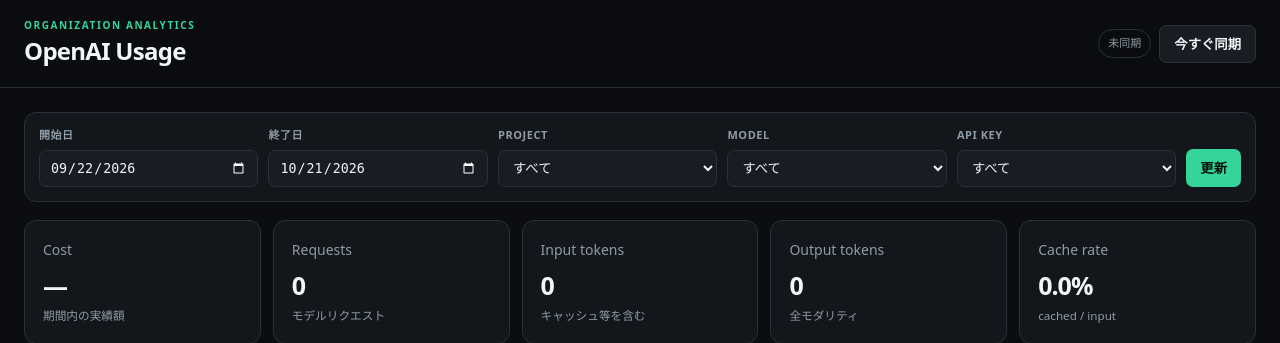
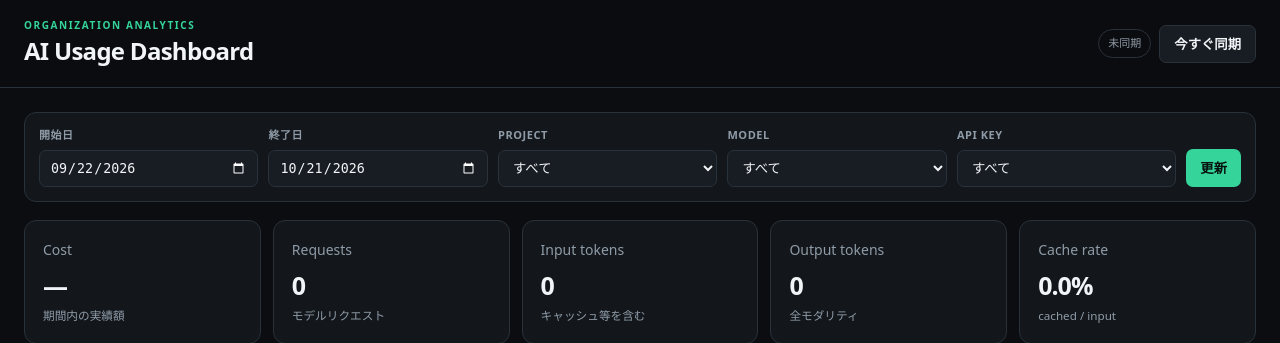
Before and after one commit to kaz-on/ai-usage-dashboard, a FastAPI app: page / in a window 1280 px wide. Shown: the top 343 px of the page. Run offline with FastAPI, Linux system fonts and the light colour scheme; data comes from the database, SQL or seed files in the repository; data that the repository does not hold is empty.

Commit message:
chore: prepare dashboard for public release

```diff
--- a/app/main.py
+++ b/app/main.py
@@ -78,7 +78,7 @@ def create_app(settings: Settings | None = None) -> FastAPI:
             if isinstance(client, OpenAIUsageClient):
                 await client.aclose()
 
-    app = FastAPI(title="OpenAI Usage Dashboard", lifespan=lifespan)
+    app = FastAPI(title="AI Usage Dashboard", lifespan=lifespan)
     app.state.settings = app_settings
     app.state.database = database
     app.state.sync_service = None
--- a/app/templates/dashboard.html
+++ b/app/templates/dashboard.html
@@ -3,14 +3,14 @@
 <head>
   <meta charset="utf-8">
   <meta name="viewport" content="width=device-width, initial-scale=1">
-  <title>OpenAI Usage Dashboard</title>
+  <title>AI Usage Dashboard</title>
   <link rel="stylesheet" href="{{ url_for('static', path='/app.css') }}">
 </head>
 <body>
   <header class="topbar">
     <div>
       <p class="eyebrow">ORGANIZATION ANALYTICS</p>
-      <h1>OpenAI Usage{% if dashboard_subtitle %}<span class="dashboard-subtitle">{{ dashboard_subtitle }}</span>{% endif %}</h1>
+      <h1>AI Usage Dashboard{% if dashboard_subtitle %}<span class="dashboard-subtitle">{{ dashboard_subtitle }}</span>{% endif %}</h1>
     </div>
     <div class="topbar-actions">
       {% if mock_mode %}<span class="badge demo">DEMO DATA</span>{% endif %}
--- a/compose.yaml
+++ b/compose.yaml
@@ -7,7 +7,7 @@ services:
     restart: unless-stopped
     init: true
     ports:
-      - "${DASHBOARD_BIND_ADDRESS:-0.0.0.0}:${DASHBOARD_PORT:-8080}:8080"
+      - "${DASHBOARD_BIND_ADDRESS:-127.0.0.1}:${DASHBOARD_PORT:-8080}:8080"
     environment:
       OPENAI_ADMIN_KEY: "${OPENAI_ADMIN_KEY:-}"
       DASHBOARD_SUBTITLE: "${DASHBOARD_SUBTITLE:-}"
--- a/pyproject.toml
+++ b/pyproject.toml
@@ -1,5 +1,5 @@
 [build-system]
-requires = ["setuptools>=75"]
+requires = ["setuptools>=77.0.3"]
 build-backend = "setuptools.build_meta"
 
 [project]
@@ -7,6 +7,8 @@ name = "openai-usage-dashboard"
 version = "0.1.0"
 description = "A lightweight LAN dashboard for OpenAI organization usage and costs"
 requires-python = ">=3.12"
+license = "MIT"
+license-files = ["LICENSE", "app/static/CHARTJS-LICENSE.md"]
 dependencies = [
   "apscheduler>=3.10,<4",
   "fastapi>=0.115,<1",
```
Also changed, not shown: .github/workflows/ci.yaml (added), README.md, 5 other files.
